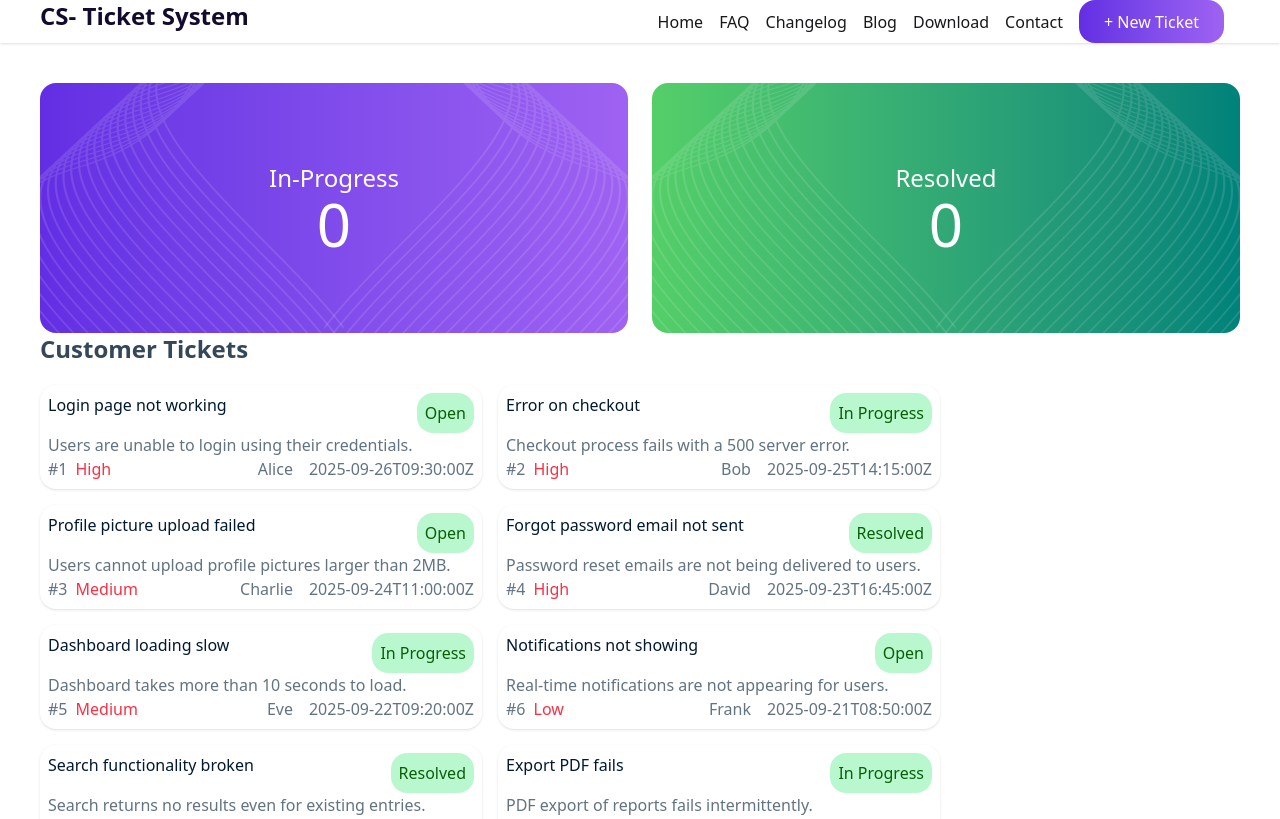
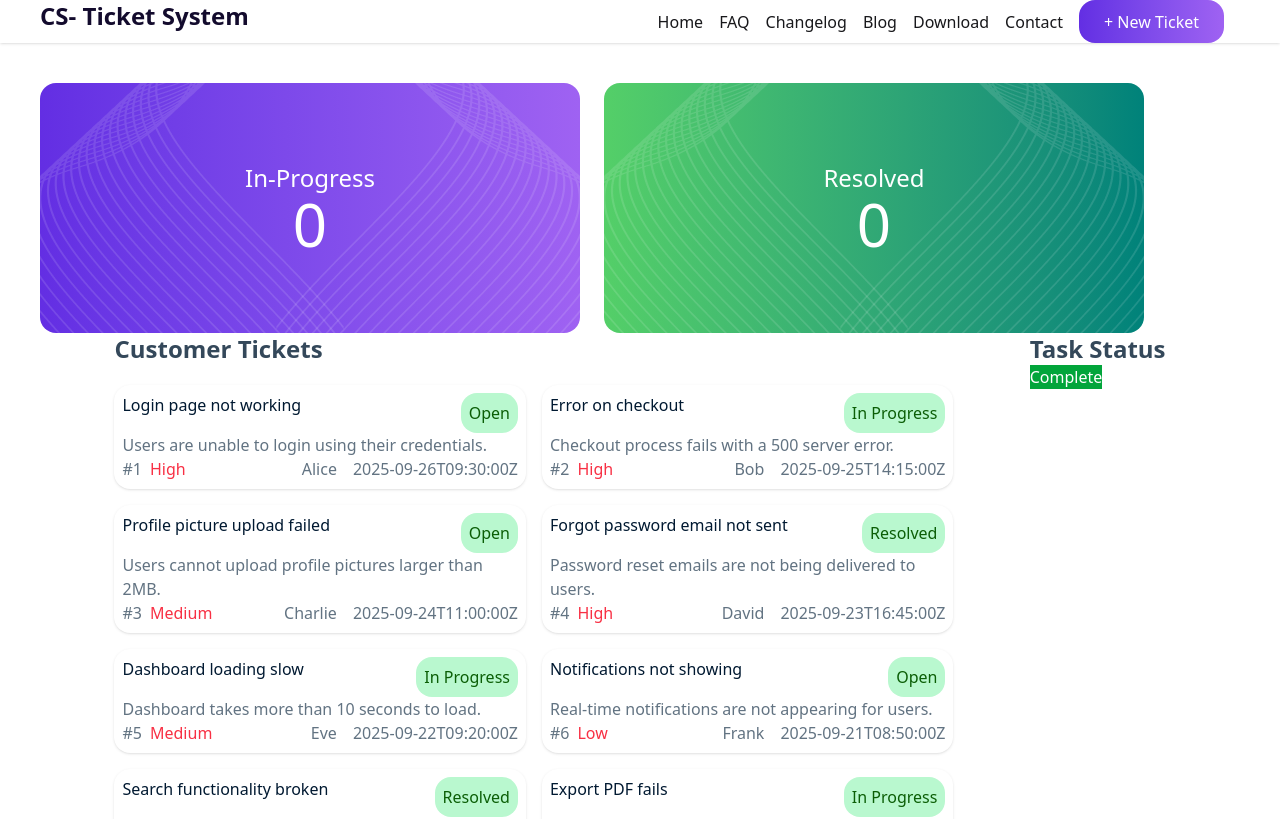
Before and after one commit to Palashdada/a-7, a React (Vite) app: page / in a window 1280 px wide. Shown: the top 819 px of the page. Built offline with nearby package versions, Linux system fonts and the light colour scheme.

Commit message:
inProgressDone

```diff
--- a/package.json
+++ b/package.json
@@ -14,6 +14,7 @@
     "@tailwindcss/vite": "^4.1.13",
     "react": "^19.1.1",
     "react-dom": "^19.1.1",
+    "react-toastify": "^11.0.5",
     "tailwindcss": "^4.1.13"
   },
   "devDependencies": {
--- a/src/App.jsx
+++ b/src/App.jsx
@@ -1,20 +1,27 @@
-import { Suspense } from "react";
+import { Suspense, useState } from "react";
 import "./App.css";
 import CoustommerTickets from "./Componnet/CoustommerTickets/CoustommerTickets";
 import Footer from "./Componnet/Footer";
 import Hirro from "./Componnet/Hirro";
 import Navbar from "./Componnet/Navbar";
+import { ToastContainer } from "react-toastify";
 
 function App() {
+  let [inProgress, setInProgress] = useState([]);
   const ticketPromis = fetch("/ticket.json").then((res) => res.json());
   return (
     <>
       <Navbar></Navbar>
-      <Hirro></Hirro>
+      <Hirro inProgress={inProgress}></Hirro>
       <Suspense>
-        <CoustommerTickets ticketPromis={ticketPromis}></CoustommerTickets>
+        <CoustommerTickets
+          ticketPromis={ticketPromis}
+          inProgress={inProgress}
+          setInProgress={setInProgress}
+        ></CoustommerTickets>
       </Suspense>
       <Footer></Footer>
+      <ToastContainer />
     </>
   );
 }
--- a/src/Componnet/CoustommerTickets/CoustommerTickets.jsx
+++ b/src/Componnet/CoustommerTickets/CoustommerTickets.jsx
@@ -1,18 +1,30 @@
 import React, { use } from "react";
 import TicketsCards from "./TicketsCards";
+import TaskStatus from "./TaskStatus";
 
-const CoustommerTickets = ({ ticketPromis }) => {
+const CoustommerTickets = ({ ticketPromis, setInProgress, inProgress }) => {
   const ticketDatas = use(ticketPromis);
 
   return (
-    <div className="w-[1200px] mx-auto ">
-      <h1 className=" text-[#34485A] text-2xl font-semibold ">
-        Customer Tickets
-      </h1>
-      <div className=" grid grid-cols-2 w-9/12 gap-4 mt-5">
-        {ticketDatas.map((data) => {
-          return <TicketsCards data={data}></TicketsCards>;
-        })}
+    <div className="w-[1200px] mx-auto md:flex justify-center ">
+      <div>
+        <h1 className=" text-[#34485A] text-2xl font-semibold ">
+          Customer Tickets
+        </h1>
+        <div className=" grid md:grid-cols-2 w-11/12 gap-4 mt-5 max-w-fit">
+          {ticketDatas.map((data) => (
+            <TicketsCards
+              key={data.id}
+              data={data}
+              setInProgress={setInProgress}
+              inProgress={inProgress}
+            ></TicketsCards>
+          ))}
+        </div>
+      </div>
+      <div className="">
+        <h1 className="text-[#34485A] text-2xl font-semibold">Task Status</h1>
+        <TaskStatus inProgress={inProgress}></TaskStatus>
       </div>
     </div>
   );
--- /dev/null
+++ b/src/Componnet/CoustommerTickets/TaskStatus.jsx
@@ -0,0 +1,21 @@
+import React from "react";
+
+const TaskStatus = ({ inProgress }) => {
+  return (
+    <div>
+      <div>
+        {inProgress.map((task) => (
+          <div className="flex">
+            <h1>{task.title}</h1>
+          </div>
+        ))}
+        <button className="items-center text-center max-w-full bg-[#02A53B] text-[#FFFFFF] ma">
+          Complete
+        </button>
+      </div>
+      <div></div>
+    </div>
+  );
+};
+
+export default TaskStatus;
--- a/src/Componnet/CoustommerTickets/TicketsCards.jsx
+++ b/src/Componnet/CoustommerTickets/TicketsCards.jsx
@@ -1,9 +1,17 @@
 import React from "react";
+import { toast } from "react-toastify";
 
-const TicketsCards = ({ data }) => {
-  console.log(data);
+const TicketsCards = ({ data, inProgress, setInProgress }) => {
+  let clickHandel = (card) => {
+    if (!inProgress.find((c) => c.id === card.id))
+      setInProgress([...inProgress, card]);
+    toast("added to In-Progress");
+  };
   return (
-    <div>
+    <div
+      onClick={() => clickHandel(data)}
+      className=" hover:scale-110 transform transition duration-300 "
+    >
       <div className="bg-white rounded-2xl shadow p-2 ">
         <div className="flex justify-between">
           <h1 className="text-[#001931]"> {data.title} </h1>
--- a/src/Componnet/Hirro.jsx
+++ b/src/Componnet/Hirro.jsx
@@ -1,17 +1,17 @@
 import React from "react";
 import img from "../assets/vector1.png";
 
-const Hirro = () => {
+const Hirro = ({ inProgress }) => {
   return (
     <div className="w-[1200px] mx-auto md:flex grid gap-6 mt-10">
-      <div className="w-[708px] h-[250px] bg-gradient-to-r from-[#632EE3] to-[#9F62F2]  items-center text-center flex flex-col justify-center rounded-2xl text-2xl text-white  relative ">
+      <div className=" w-120 md:w-[45%] h-[250px] bg-gradient-to-r from-[#632EE3] to-[#9F62F2]  items-center text-center flex flex-col justify-center rounded-2xl text-2xl text-white  relative ">
         <img className=" absolute left-0 " src={img} alt="" />
         <img className="absolute  scale-x-[-1] right-0  " src={img} alt="" />
 
         <h1 className="text-2xl">In-Progress</h1>
-        <p className=" text-6xl ">0</p>
+        <p className=" text-6xl ">{inProgress.length}</p>
       </div>
-      <div className="w-[708px] h-[250px] bg-gradient-to-r from-[#54CF68] to-[#00827A]  items-center text-center flex flex-col justify-center rounded-2xl text-2xl text-white relative ">
+      <div className=" w-120 md:w-[45%] h-[250px] bg-gradient-to-r from-[#54CF68] to-[#00827A]  items-center text-center flex flex-col justify-center rounded-2xl text-2xl text-white relative ">
         <img className=" absolute left-0 " src={img} alt="" />
         <img className="absolute  scale-x-[-1] right-0  " src={img} alt="" />
         <h1 className="text-2xl">Resolved</h1>
--- a/src/Componnet/Navbar.jsx
+++ b/src/Componnet/Navbar.jsx
@@ -3,7 +3,7 @@ import React from "react";
 const Navbar = () => {
   return (
     <div className=" shadow ">
-      <div className="md:flex justify-between w-[1200px] mx-auto">
+      <div className="md:flex justify-between max-w-[1200px] mx-auto">
         <div className="  items-center bg-[#FFFFFF]">
           <h1 className=" font-bold text-2xl text-[#130B2D] ">
             CS- Ticket System
```
Also changed, not shown: 1 other file (tests, documents, lock files or other folders).
